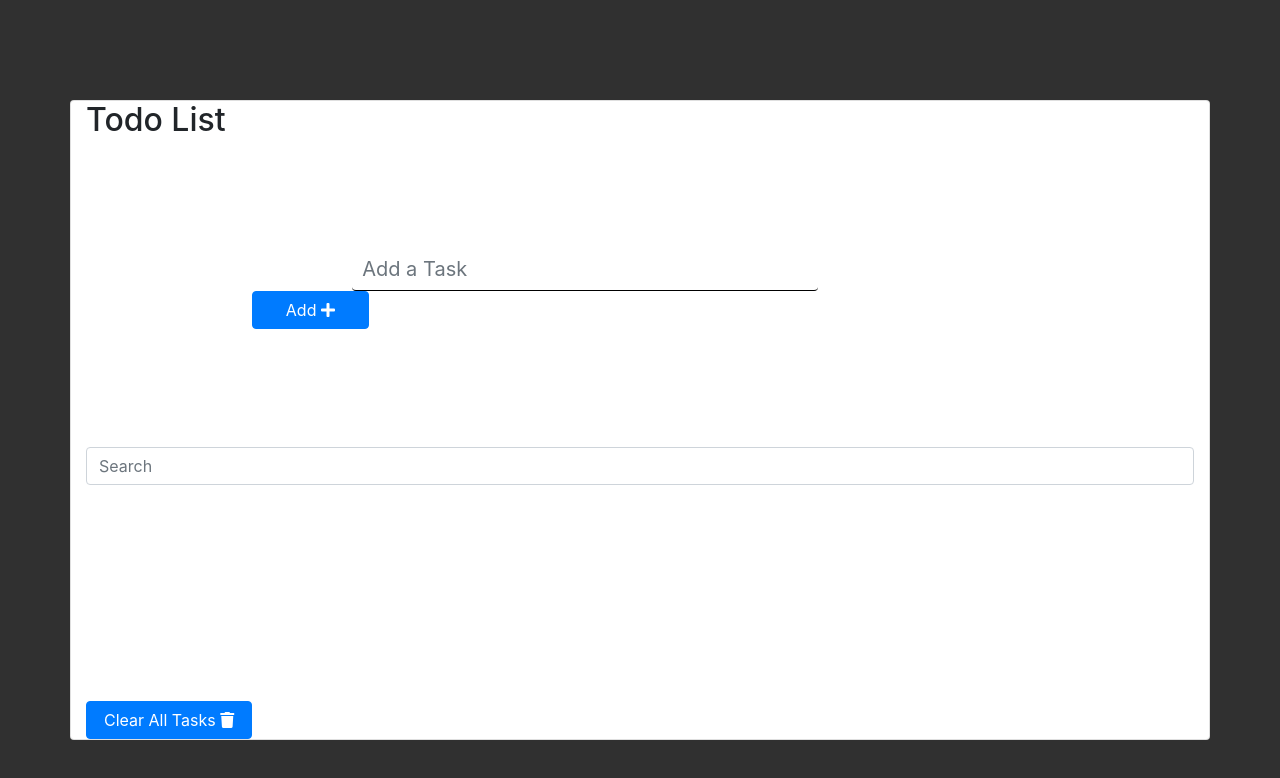
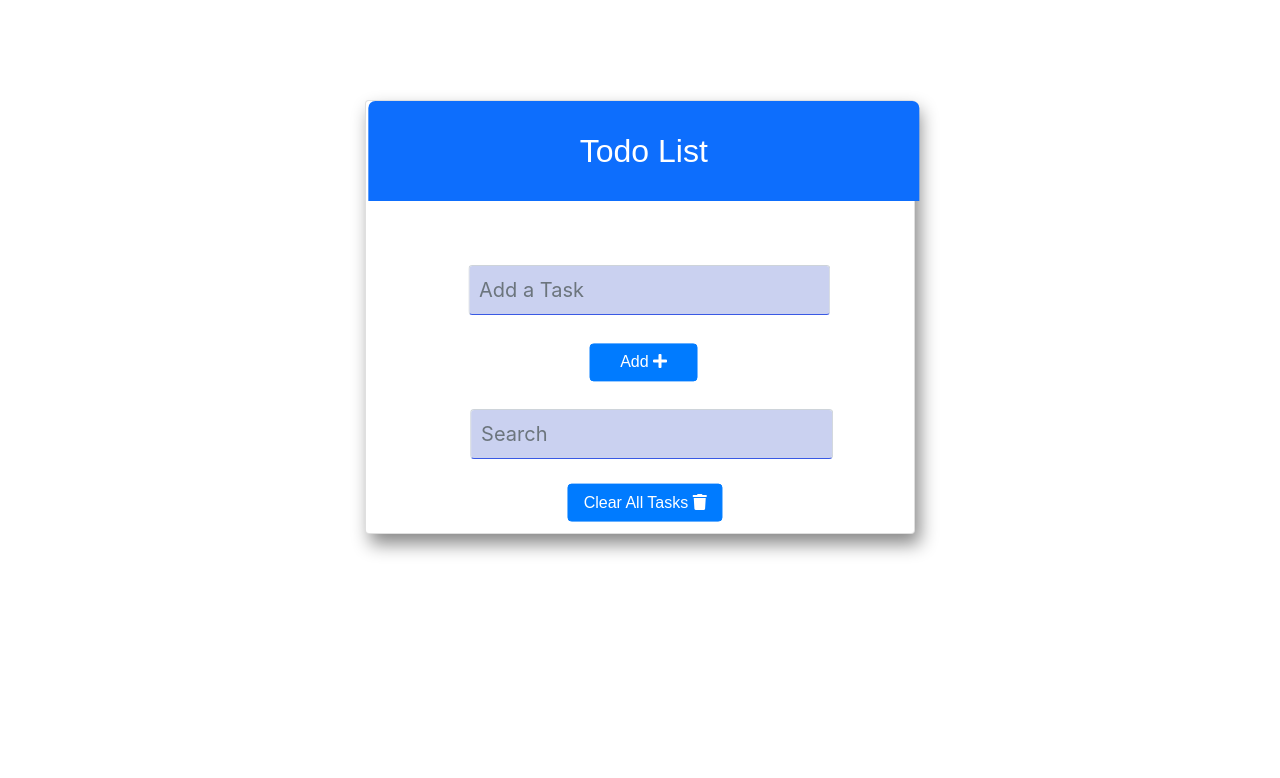
Before and after one commit to trezaiew/TaskManager, a plain HTML site: page index.html in a window 1280 px wide. Drawn offline with nearby package versions, Linux system fonts and the light colour scheme; a web font is replaced by a local one.

Commit message:
better Style

```diff
--- a/style.css
+++ b/style.css
@@ -4,17 +4,25 @@
     box-sizing: border-box;
 }
 
-body {
-    background-color: rgb(48, 48, 48);
+body{
+
+
 }
 
+.container{
+    background-color: white;
+   max-width:550px;
+   max-height:700px;
+   margin: 100px auto;
+   box-shadow: 5px 10px 18px #888888;
+}
 ul{
    /*display: none; */
 }
 ul,
 li {
     list-style: none;
-    margin-top: 10px auto;
+    /*margin-top: 10px auto; */
    /*display: none; */
 
 }
@@ -23,49 +31,97 @@ li {
     border-bottom: 1px solid white;
     padding: 5px;
     position: relative;
+    color: gray;
+    background-color: rgb(230, 228, 228);
+    transition: 0.2s ease;
 
+}
 
-
-
+li:hover{
+   background-color:rgb(165, 178, 235);
+   color: white;
 }
 
 .parent {
 
     width: 70%;
-    height: 100px;
-    margin: 100px auto;
+    height: 200px;
+    margin: 0px auto;
+
+    display: flex;
+    justify-content: center;
+    align-items: center;
 
 
 }
 
-.inputTask {
-    width: 60%;
-    margin: auto 100px;
-    padding: 15px 10px;
-    font-size: 20px;
-    border: none;
-    border-bottom: 1px solid black;
+.container h2{
+
+    background-color: rgb(13, 110, 253);
+    color: white;
+   /* margin-left:-2.5%; */
+    margin-top:0;
+    line-height:100px;
+   text-align: center;
+    min-height:100px;
+    transform: translateX(-2.3%);
+    width:551px;
+    border-top-left-radius:7px;
+    border-top-right-radius:7px;
+    font-family: "Amaranth", sans-serif;
 }
 
-.parent > .inputFilter{
-    width: 60%;
-    margin: 10px 100px;
-    padding: 15px 10px;
+.inputTask {
+
+    min-width: 70%;
+    height:50px;
+    margin: 10% 100px;
+    padding: 10px 10px;
     font-size: 20px;
-    border: none;
-    border-bottom: 1px solid black;
+    background-color: rgb(202, 209, 240);
+    border-bottom: 1px solid rgb(57, 89, 228);
+   transform: translateX(-25%);
+
+}
+
+.inputFilter{
+    width: 70%;
+    height:50px;
+    margin: auto 100px;
+    padding: 10px 10px;
+    font-size: 20px;
+   background-color: rgb(202, 209, 240);
+    border-bottom: 1px solid rgb(57, 89, 228);
+    /*background-color: transparent; */
+    transform: translateX(-3%);
 }
 
 .users {
-    width: 50%;
-    margin: 100px auto;
+    width: 65%;
+    height:100%;
+    margin: 10px auto;
     text-align: center;
     color: white;
     font-size: 20px;
 }
 
-button {
-    width: 15%;
+.form{
+
+}
+#button {
+    width: 100%;
+    max-width: 30%;
+    transform: translate(120%,-20%);
+    font-family: "Amaranth", sans-serif;
+
+}
+
+#buttonClear{
+    width: 100%;
+    max-width: 30%;
+    transform: translate(120%,-30%);
+    font-family: "Amaranth", sans-serif;
+
 }
 
 i {
@@ -77,7 +133,16 @@ i {
 
 }
 
-.exists {
+.checkbox{
+    float: right;
+    transform: translate(-250%, 60%);
+}
+/* .container .users ul li >.checkbox:checked{
+    text-decoration: line-through;
+    color: black;
+} */
+
+/* .exists {
 
     margin: 100px auto;
-}
+} */
```
